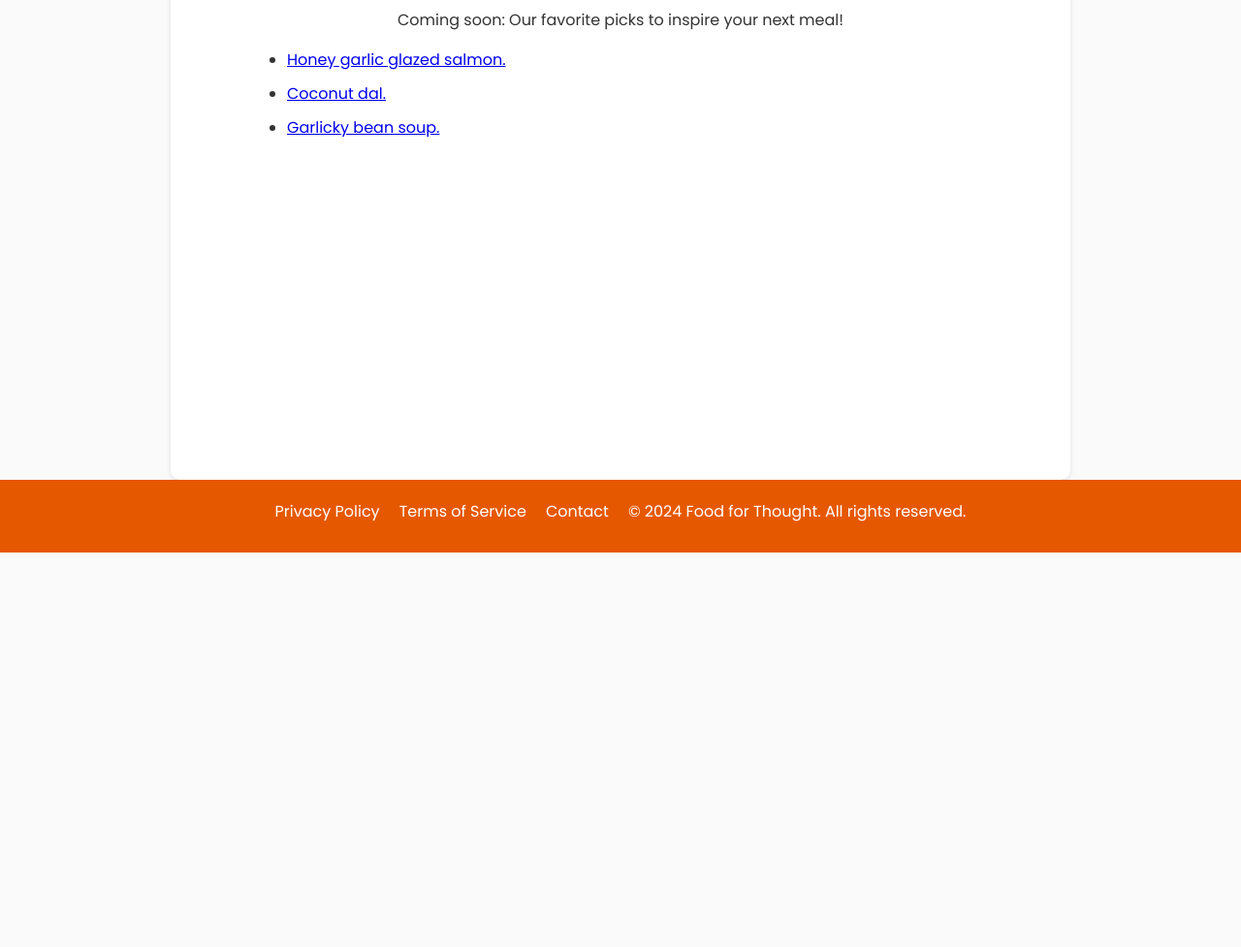
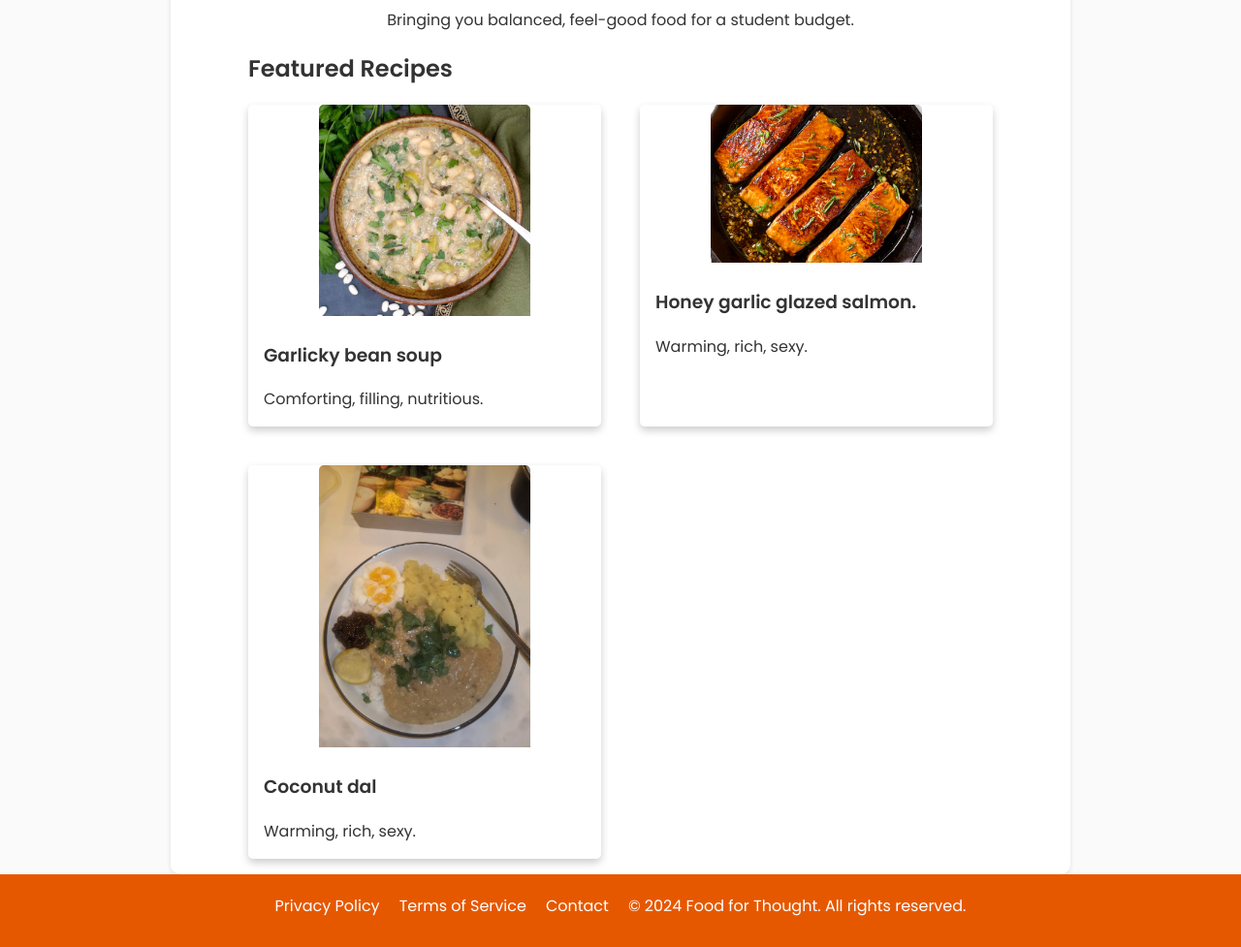
Before and after one commit to ewave99/Year-1-UX-Website, a plain HTML site: page index.html in a window 1280 px wide. Shown: the part 230-1207 px from the top of the page at 97% size. Before the commit the page ends 800 px from the top, so only its background shows below. Drawn offline with Linux system fonts and the light colour scheme.

Commit message:
Add featured recipes as cards to homepage. Change 'about' description.

```diff
--- a/index.html
+++ b/index.html
@@ -12,13 +12,44 @@
     <header-component></header-component>
     <navbar-component></navbar-component>
     <div class="page-content">
-        <h1>Featured Recipes</h1>
-        <p>Coming soon: Our favorite picks to inspire your next meal!</p>
-        <ul class="featured-recipes-list">
-            <li><a href="recipes/honey-garlic-glazed-salmon.html">Honey garlic glazed salmon.</a></li>
-            <li><a href="recipes/coconut-dal.html">Coconut dal.</a></li>
-            <li><a href="recipes/garlicky-bean-soup.html">Garlicky bean soup.</a></li>
-        </ul>
+        <h1>We are Food for Thought.</h1>
+        <p>Bringing you balanced, feel-good food for a student budget.</p>
+        <h2>Featured Recipes</h2>
+        <div class="cards">
+            <div class="card">
+                <a href="/recipes/garlicky-bean-soup.html">
+                    <div class="card-img-container">
+                        <img src="/assets/img/garlicky-bean-soup.jpg">
+                    </div>
+                    <div class="card-text-container">
+                            <h3>Garlicky bean soup</h3>
+                            <p>Comforting, filling, nutritious.</p>
+                    </div>
+                </a>
+            </div>
+            <div class="card">
+                <a href="/recipes/honey-garlic-glazed-salmon.html">
+                    <div class="card-img-container">
+                        <img src="/assets/img/honey-garlic-salmon.jpg">
+                    </div>
+                    <div class="card-text-container">
+                        <h3>Honey garlic glazed salmon.</h3>
+                        <p>Warming, rich, sexy.</p>
+                    </div>
+                </a>
+            </div>
+            <div class="card">
+                <a href="/recipes/coconut-dal.html">
+                    <div class="card-img-container">
+                        <img src="/assets/img/coconut-dal.jpg">
+                    </div>
+                    <div class="card-text-container">
+                        <h3>Coconut dal</h3>
+                        <p>Warming, rich, sexy.</p>
+                    </div>
+                </a>
+            </div>
+        </div>
     </div>
 
     <!-- Footer Section -->
```
Also changed, not shown: about.html (+1 -1 lines).
